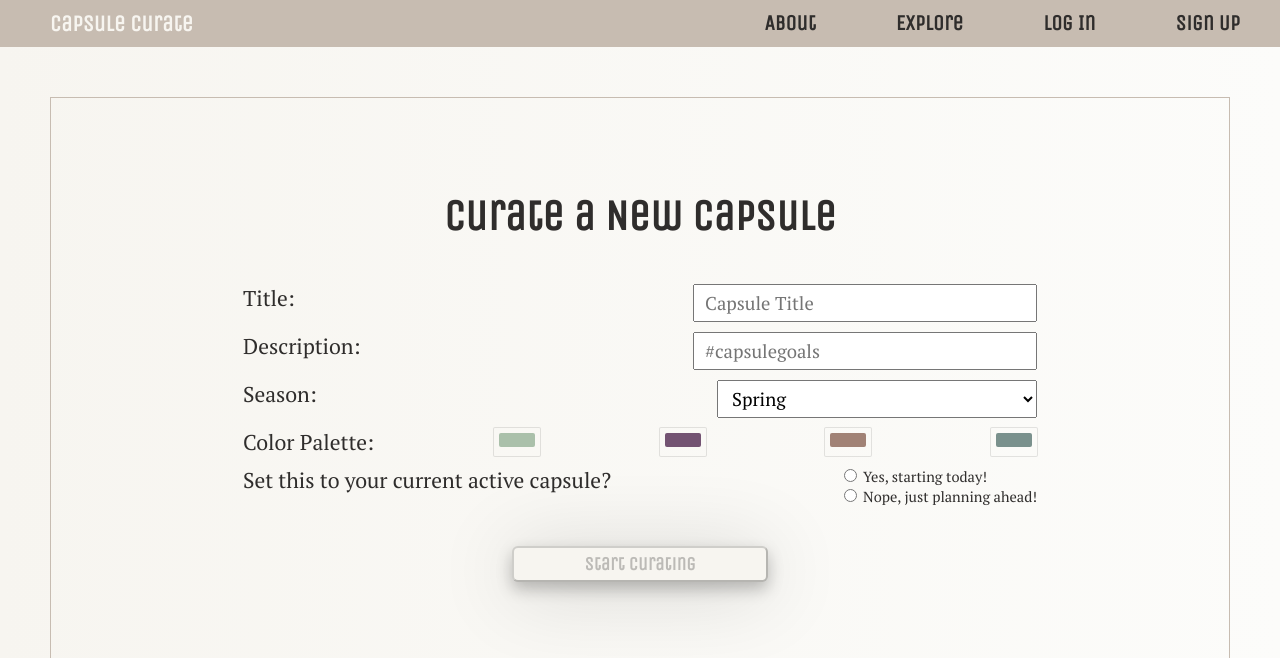
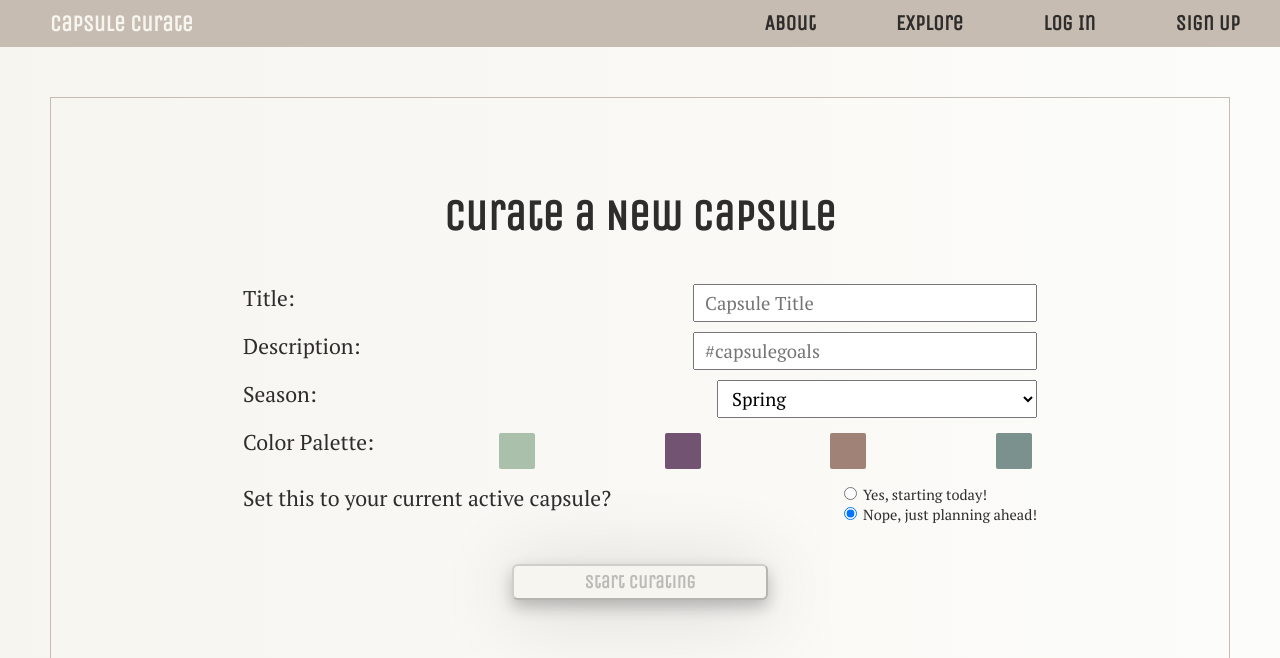
Before and after one commit to kargo-k/capsule-curate-client, a React (Create React App) app: page /new in a window 1280 px wide. Shown: the top 658 px of the page. Built offline with nearby package versions, Linux system fonts and the light colour scheme; a web font is replaced by a local one.

Commit message:
creating capsule works 100%

```diff
--- a/src/actions/index.js
+++ b/src/actions/index.js
@@ -126,8 +126,7 @@ export const createCapsule = payload => {
           console.log('failed to create capsule...', json)
         } else {
           console.log('successfully created capsule', json)
-          localStorage.setItem('token', json.jwt)
-          dispatch(isLoggedIn())
+          dispatch(fetchCapsules())
         }
       })
   }
--- a/src/components/NewCapsule.js
+++ b/src/components/NewCapsule.js
@@ -4,7 +4,9 @@ import { Redirect } from 'react-router-dom';
 import { SEASONS } from '../constants';
 import { createCapsule } from '../actions';
 import reactCSS from 'reactcss';
-import { SketchPicker } from 'react-color';
+import { ChromePicker, SliderPicker } from 'react-color';
+import { blockStatement } from '@babel/types';
+import { Z_FIXED } from 'zlib';
 
 const mapDispatchToProps = dispatch => {
   return { createCapsule: payload => dispatch(createCapsule(payload)) }
@@ -26,26 +28,22 @@ class NewCapsule extends React.Component {
     color1: {
       r: '170',
       g: '192',
-      b: '170',
-      a: '1'
+      b: '170'
     },
     color2: {
       r: '115',
       g: '83',
-      b: '114',
-      a: '1'
+      b: '114'
     },
     color3: {
       r: '161',
       g: '130',
-      b: '118',
-      a: '1'
+      b: '118'
     },
     color4: {
       r: '122',
       g: '145',
-      b: '141',
-      a: '1'
+      b: '141'
     },
   }
 
@@ -84,8 +82,8 @@ class NewCapsule extends React.Component {
 
   handleSubmit = e => {
     e.preventDefault()
-    console.log('submit form clicked')
-    let colors = e.target.color1.style["background-color"] + ", " + e.target.color2.style["background-color"] + ", " + e.target.color3.style["background-color"] + ", " + e.target.color4.style["background-color"]
+    let colors = `${this.rgb_to_s(this.state.color1)};${this.rgb_to_s(this.state.color2)};${this.rgb_to_s(this.state.color3)};${this.rgb_to_s(this.state.color4)}`
+
     let payload = {
       title: this.state.title,
       description: e.target.description.value,
@@ -96,43 +94,47 @@ class NewCapsule extends React.Component {
     this.props.createCapsule(payload)
   }
 
+  rgb_to_s = rgb => {
+    return `rgb(${rgb.r},${rgb.g},${rgb.b})`
+  }
+
   render() {
 
     const styles = reactCSS({
       'default': {
         color1: {
           width: '36px',
-          height: '14px',
+          height: '36px',
           borderRadius: '2px',
-          background: `rgba(${this.state.color1.r}, ${this.state.color1.g}, ${this.state.color1.b}, ${this.state.color1.a})`,
+          background: `rgb(${this.state.color1.r}, ${this.state.color1.g}, ${this.state.color1.b}`,
         },
         color2: {
           width: '36px',
-          height: '14px',
+          height: '36px',
           borderRadius: '2px',
-          background: `rgba(${this.state.color2.r}, ${this.state.color2.g}, ${this.state.color2.b}, ${this.state.color2.a})`,
+          background: `rgb(${this.state.color2.r}, ${this.state.color2.g}, ${this.state.color2.b})`,
         },
         color3: {
           width: '36px',
-          height: '14px',
+          height: '36px',
           borderRadius: '2px',
-          background: `rgba(${this.state.color3.r}, ${this.state.color3.g}, ${this.state.color3.b}, ${this.state.color3.a})`,
+          background: `rgb(${this.state.color3.r}, ${this.state.color3.g}, ${this.state.color3.b})`,
         },
         color4: {
           width: '36px',
-          height: '14px',
+          height: '36px',
           borderRadius: '2px',
-          background: `rgba(${this.state.color4.r}, ${this.state.color4.g}, ${this.state.color4.b}, ${this.state.color4.a})`,
+          background: `rgb(${this.state.color4.r}, ${this.state.color4.g}, ${this.state.color4.b})`,
         },
         swatch: {
           padding: '5px',
           borderRadius: '1px',
-          boxShadow: '0 0 0 1px rgba(0,0,0,.1)',
-          display: 'inline-block',
-          cursor: 'pointer',
+          cursor: 'crosshair',
         },
         popover: {
           position: 'fixed',
+          top: '500px',
+          right: '130px',
           zIndex: '2',
         },
         cover: {
@@ -184,15 +186,21 @@ class NewCapsule extends React.Component {
           </div>
           {this.state.picker1 ? <div style={styles.popover}>
             <div style={styles.cover} onClick={this.handleClose} />
-            <SketchPicker id='color1' color={this.state.color1} onChangeComplete={this.handleColor1Change} />
+            <ChromePicker id='color1' color={this.state.color1} onChangeComplete={this.handleColor1Change} />
           </div> : null}
+
+          {/* <div onClick={this.handleClick} >
+          <div id='picker1' style={styles.color1} />
+        </div>
+        {this.state.picker1 ?
+          (<React.Fragment><div style={styles.cover} onClick={this.handleClose} /> <SliderPicker id='color1' color={this.state.color1} onChangeComplete={this.handleColor1Change} /></React.Fragment>) : null} */}
 
           <div style={styles.swatch} onClick={this.handleClick} >
             <div id='picker2' style={styles.color2} />
           </div>
           {this.state.picker2 ? <div style={styles.popover}>
             <div style={styles.cover} onClick={this.handleClose} />
-            <SketchPicker id='color2' color={this.state.color2} onChangeComplete={this.handleColor2Change} />
+            <ChromePicker id='color2' color={this.state.color2} onChangeComplete={this.handleColor2Change} />
           </div> : null}
 
           <div style={styles.swatch} onClick={this.handleClick} >
@@ -200,7 +208,7 @@ class NewCapsule extends React.Component {
           </div>
           {this.state.picker3 ? <div style={styles.popover}>
             <div style={styles.cover} onClick={this.handleClose} />
-            <SketchPicker id='color3' color={this.state.color3} onChangeComplete={this.handleColor3Change} />
+            <ChromePicker id='color3' color={this.state.color3} onChangeComplete={this.handleColor3Change} />
           </div> : null}
 
           <div style={styles.swatch} onClick={this.handleClick} >
@@ -208,7 +216,7 @@ class NewCapsule extends React.Component {
           </div>
           {this.state.picker4 ? <div style={styles.popover}>
             <div style={styles.cover} onClick={this.handleClose} />
-            <SketchPicker id='color4' color={this.state.color4} onChangeComplete={this.handleColor4Change} />
+            <ChromePicker id='color4' color={this.state.color4} onChangeComplete={this.handleColor4Change} />
           </div> : null}
 
         </label>
@@ -218,7 +226,7 @@ class NewCapsule extends React.Component {
 
           <span className='radio text'><input name='isActive' type='radio' value={true} className='radio' /> Yes, starting today!
           <br />
-            <input name='isActive' type='radio' value={false} className='radio text' /> Nope, just planning ahead!</span>
+            <input name='isActive' type='radio' value={false} className='radio text' checked /> Nope, just planning ahead!</span>
         </label>
 
         <label className='single top'><input
```
